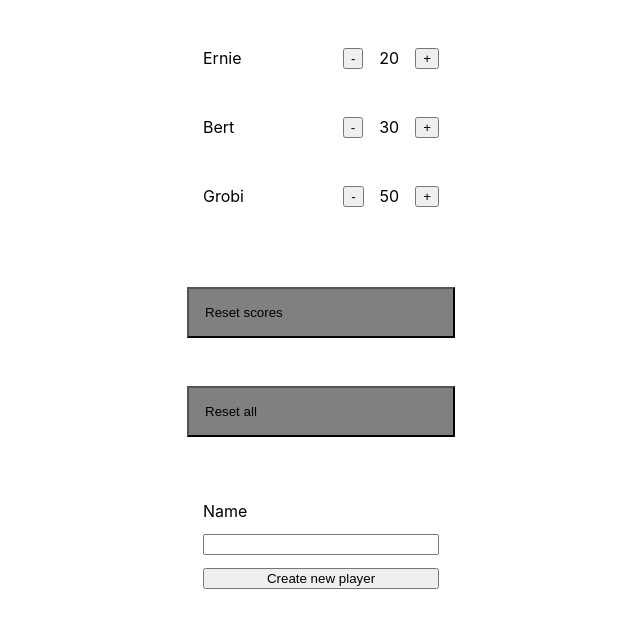
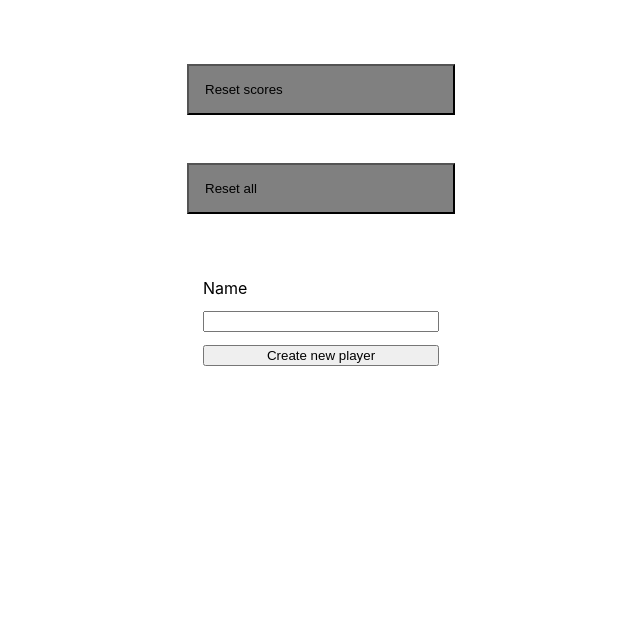
Before and after one commit to sarina-nikolic/score-keeper, a React (Create React App) app: page / in a window 1280 px wide. Shown: the top 628 px of the page, without its empty margins (319-959 px from the left). Built offline with nearby package versions, Linux system fonts and the light colour scheme.

Commit message:
Lifting Up State

```diff
--- a/src/App.js
+++ b/src/App.js
@@ -1,20 +1,27 @@
+import { useState } from "react";
 import "./App.css";
 import Button from "./Button.js";
 import Player from "./Player.js";
 import PlayerForm from "./PlayerForm.js";
 
 function App() {
+  const [players, setPlayers] = useState([]);
+
+  function createPlayer(player) {
+    setPlayers([...players, player]);
+  }
+
   return (
     <div className="App">
       {/* eslint-disable-next-line */}
       <ul className="Player-list" role="list">
-        <Player name="Ernie" score={20} />
-        <Player name="Bert" score={30} />
-        <Player name="Grobi" score={50} />
+        {players.map((player) => (
+          <Player key={player.name} name={player.name} score={player.score} />
+        ))}
       </ul>
       <Button text="Reset scores" />
       <Button text="Reset all" />
-      <PlayerForm />
+      <PlayerForm onCreatePlayer={createPlayer} />
     </div>
   );
 }
--- a/src/PlayerForm.js
+++ b/src/PlayerForm.js
@@ -1,15 +1,12 @@
-import { useState } from "react";
 import "./PlayerForm.css";
 
-export default function PlayerForm() {
-  const [players, setPlayers] = useState([]);
-
+export default function PlayerForm({ onCreatePlayer }) {
   function handleSubmit(event) {
     event.preventDefault();
     const form = event.target;
     const { name } = form.elements;
     const newPlayer = { name: name.value, score: 0 };
-    setPlayers([...players, newPlayer]);
+    onCreatePlayer(newPlayer);
     form.reset();
     name.focus();
   }
```
